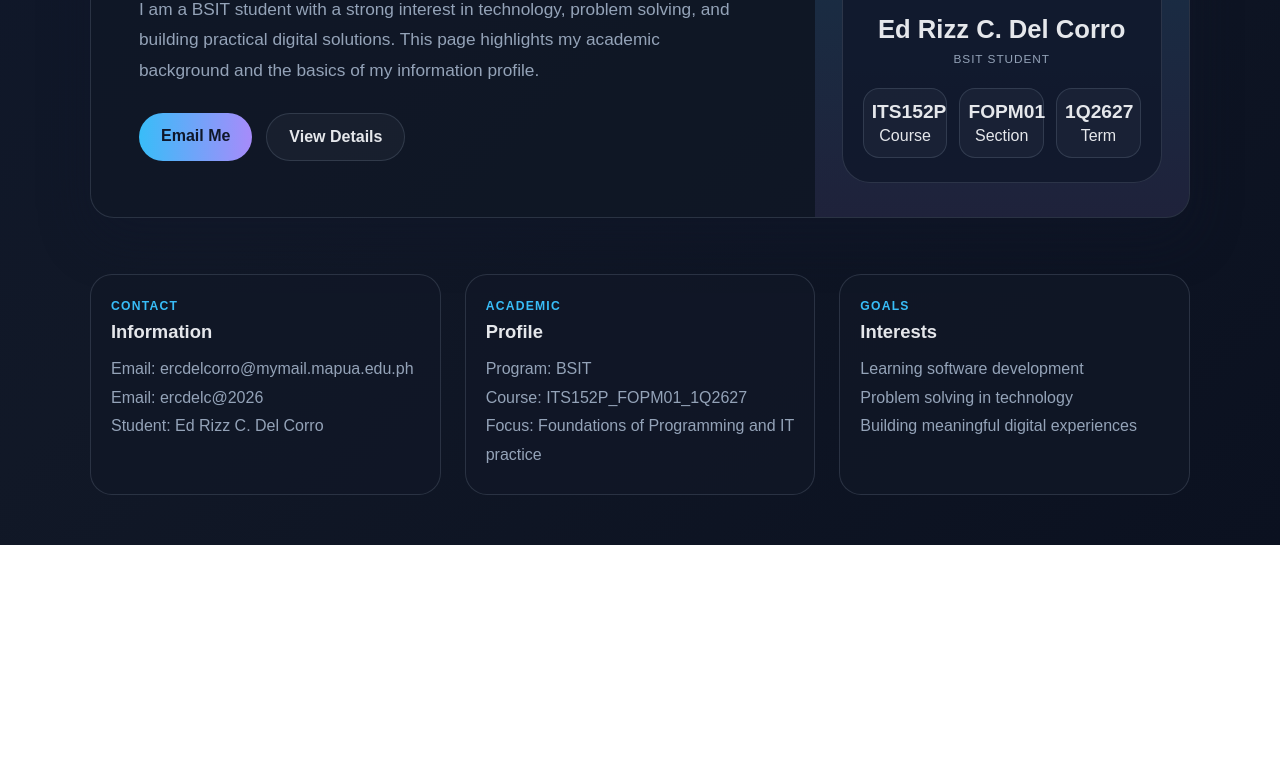
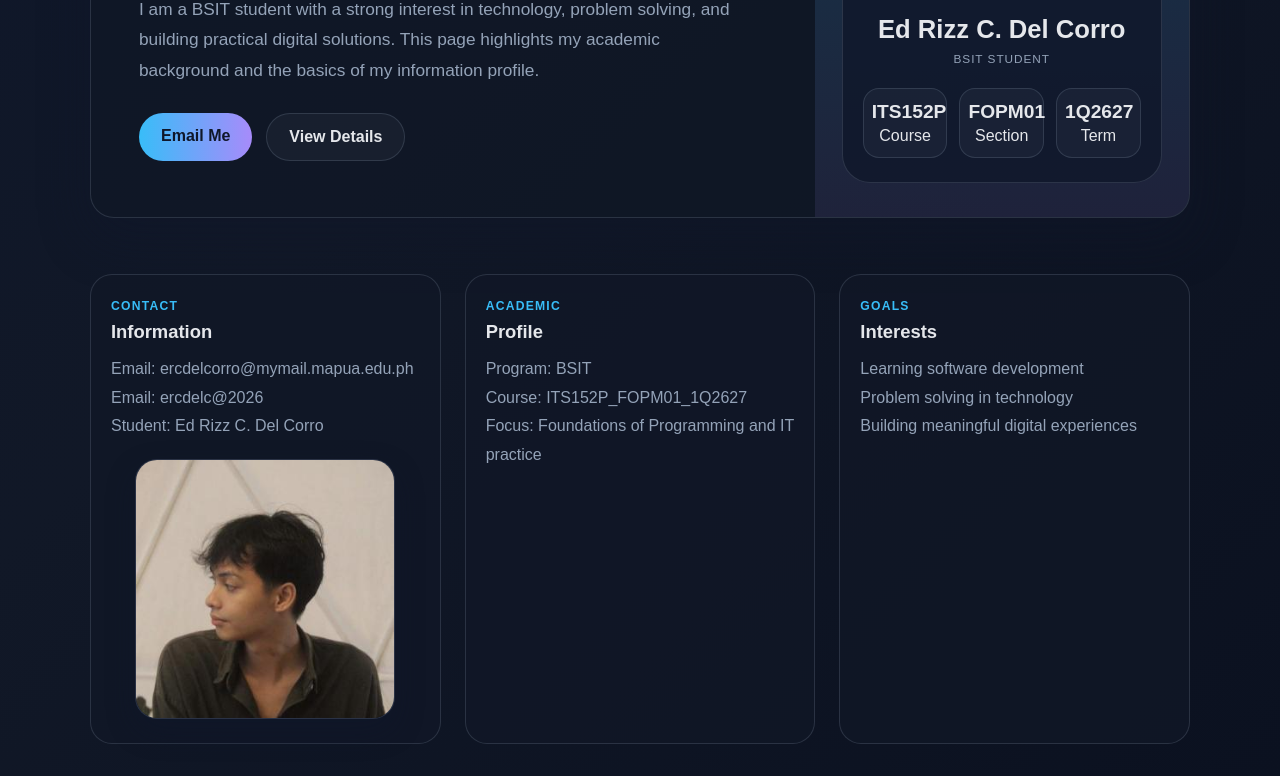
Before and after one commit to ercdelcorro/delcorro-IT128, a plain HTML site: page index.html in a window 1280 px wide. Shown: the part 255-1031 px from the top of the page. Before the commit the page ends 800 px from the top, so only its background shows below. Drawn offline with Linux system fonts and the light colour scheme.

Commit message:
Added a picture

```diff
--- a/index.html
+++ b/index.html
@@ -220,6 +220,22 @@
         font-weight: 700;
       }
 
+      .photo-wrap {
+        margin-top: 18px;
+        display: flex;
+        justify-content: center;
+      }
+
+      .photo-wrap img {
+        width: min(100%, 260px);
+        height: 260px;
+        object-fit: cover;
+        border-radius: 22px;
+        border: 1px solid var(--border);
+        box-shadow: 0 12px 28px rgba(15, 23, 42, 0.35);
+        background: rgba(15, 23, 42, 0.6);
+      }
+
       @media (max-width: 760px) {
         .hero-card, .info-grid {
           grid-template-columns: 1fr;
@@ -283,6 +299,9 @@
               <li>Email: ercdelc@2026</li>
               <li>Student: Ed Rizz C. Del Corro</li>
             </ul>
+            <div class="photo-wrap">
+              <img src="mypicture.png" alt="Ed Rizz C. Del Corro" />
+            </div>
           </article>
 
           <article class="card">
```
Also changed, not shown: mypicture.png (added).
